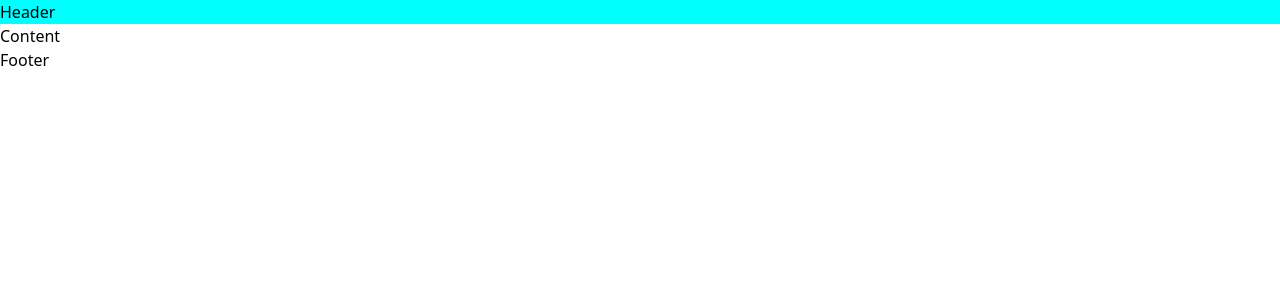
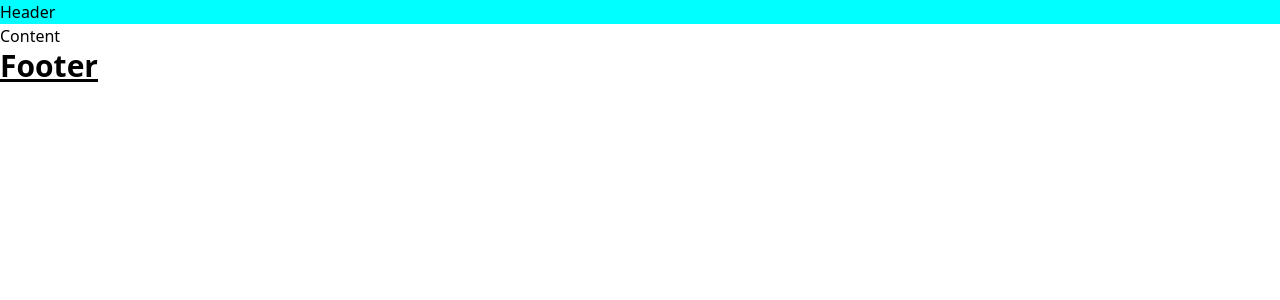
Before and after one commit to Givenchyampulembang/sanbercode-nextjs, a Next.js app: page / in a window 1280 px wide. Shown: the top 300 px of the page. Built offline with nearby package versions, Linux system fonts and the light colour scheme.

Commit message:
styleing

```diff
--- a/components/footer/index.js
+++ b/components/footer/index.js
@@ -1,3 +1,6 @@
+import styles from "./styles.module.css";
+
+
 export default function Footer() {
-  return <div>Footer</div>;
+  return <div className="text-3xl font-bold underline">Footer</div>;
   }
```
